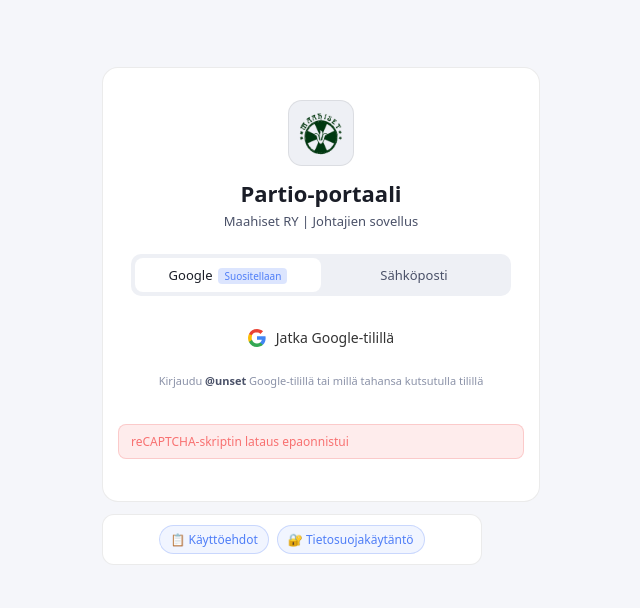
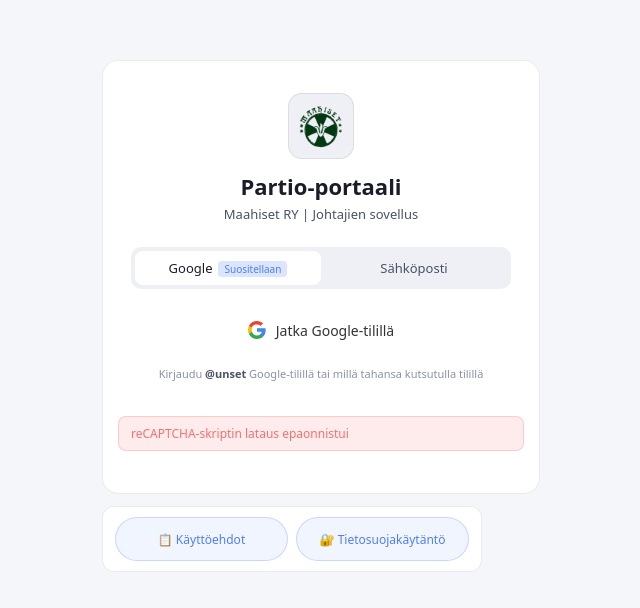
Before and after one commit to Julle98/Scouting-Portal, a React app: page /kirjaudu in a window 1280 px wide. Shown: the part 112-720 px from the top of the page, without its empty margins (348-988 px from the left). Built offline with nearby package versions, Linux system fonts and the light colour scheme; no server answers; the HTML template or start-up script is replaced by a standard one.

Commit message:
Fixed login page and added new pop-up message for completed recaptcha.

```diff
--- a/src/pages/LoginPage.jsx
+++ b/src/pages/LoginPage.jsx
@@ -107,6 +107,11 @@
     if (typeof window === "undefined") return false
     return sessionStorage.getItem("humanVerified") === "1"
   })
+  const [captchaInfo, setCaptchaInfo] = useState(() =>
+    typeof window !== "undefined" && sessionStorage.getItem("humanVerified") === "1"
+      ? "Recaptcha vahvistettu, voit kirjautua normaalisti sisään ✓"
+      : ""
+  )
   const captchaContainerRef = useRef(null)
   const captchaWidgetIdRef = useRef(null)
   const isLegalRoute = location.pathname === "/kayttoehdot" || location.pathname === "/tietosuoja"
@@ -153,12 +158,14 @@
             if (!token || cancelled) return
             setHumanVerified(true)
             setCaptchaError("")
+            setCaptchaInfo("Recaptcha vahvistettu, voit kirjautua normaalisti sisään ✓")
             if (typeof window !== "undefined") sessionStorage.setItem("humanVerified", "1")
           },
           onExpired: () => {
             if (!cancelled) {
               setHumanVerified(false)
               setCaptchaError("reCAPTCHA vanheni, vahvista uudelleen.")
+              setCaptchaInfo("")
               if (typeof window !== "undefined") sessionStorage.removeItem("humanVerified")
             }
           },
@@ -184,6 +191,7 @@
         captchaSiteKey={RECAPTCHA_SITE_KEY}
         onCaptchaVerified={() => {
           setHumanVerified(true)
+          setCaptchaInfo("Recaptcha vahvistettu, voit kirjautua normaalisti sisään ✓")
           if (typeof window !== "undefined") sessionStorage.setItem("humanVerified", "1")
         }}
       />
@@ -334,6 +342,10 @@
             </div>
           )}
 
+          {RECAPTCHA_SITE_KEY && !isLegalRoute && humanVerified && captchaInfo && (
+            <div style={{ ...s.infoBox, marginTop: 16 }}>{captchaInfo}</div>
+          )}
+
           {!RECAPTCHA_SITE_KEY && !isLegalRoute && (
             <div style={{ ...s.errBox, marginTop: 16 }}>
               reCAPTCHA ei ole kaytossa: VITE_RECAPTCHA_SITE_KEY puuttuu.
@@ -427,7 +439,7 @@
         </div>
 
         <div style={s.legalDock}>
-          <div style={{ display:"flex", justifyContent:"center", gap:8, flexWrap:"wrap" }}>
+          <div style={{ display:"grid", gridTemplateColumns:"1fr 1fr", gap:8 }}>
             <Link to={TERMS_URL} style={s.legalBtn}>📋 Käyttöehdot</Link>
             <Link to={PRIVACY_URL} style={s.legalBtn}>🔐 Tietosuojakäytäntö</Link>
           </div>
@@ -454,7 +466,7 @@
   stack:     { width:380, maxWidth:"90vw", display:"flex", flexDirection:"column", gap:12 },
   card:      { background:"var(--bg2)", border:"1px solid var(--border)", borderRadius:16, padding:"32px 28px", width:380, maxWidth:"90vw" },
   legalDock: { background:"var(--bg2)", border:"1px solid var(--border)", borderRadius:12, padding:"10px 12px" },
-  legalBtn:  { fontSize:12, color:"#4f7ef7", textDecoration:"none", border:"1px solid rgba(79,126,247,0.25)", background:"rgba(79,126,247,0.08)", borderRadius:999, padding:"5px 10px" },
+  legalBtn:  { fontSize:12, color:"#4f7ef7", textDecoration:"none", border:"1px solid rgba(79,126,247,0.25)", background:"rgba(79,126,247,0.08)", borderRadius:999, padding:"6px 10px", display:"flex", alignItems:"center", justifyContent:"center", minHeight:30, textAlign:"center" },
   googleBtn: { width:"100%", padding:"12px", background:"#fff", color:"#333", border:"none", borderRadius:10, fontSize:14, fontWeight:500, cursor:"pointer", display:"flex", alignItems:"center", justifyContent:"center", gap:10, fontFamily:"system-ui" },
   lbl:       { display:"block", fontSize:12, fontWeight:500, color:"var(--text2)", marginBottom:6, marginTop:12 },
   inp:       { width:"100%", background:"var(--bg3)", border:"1px solid var(--border2)", borderRadius:8, padding:"9px 12px", color:"var(--text)", fontSize:14, boxSizing:"border-box", fontFamily:"system-ui", outline:"none" },
```
